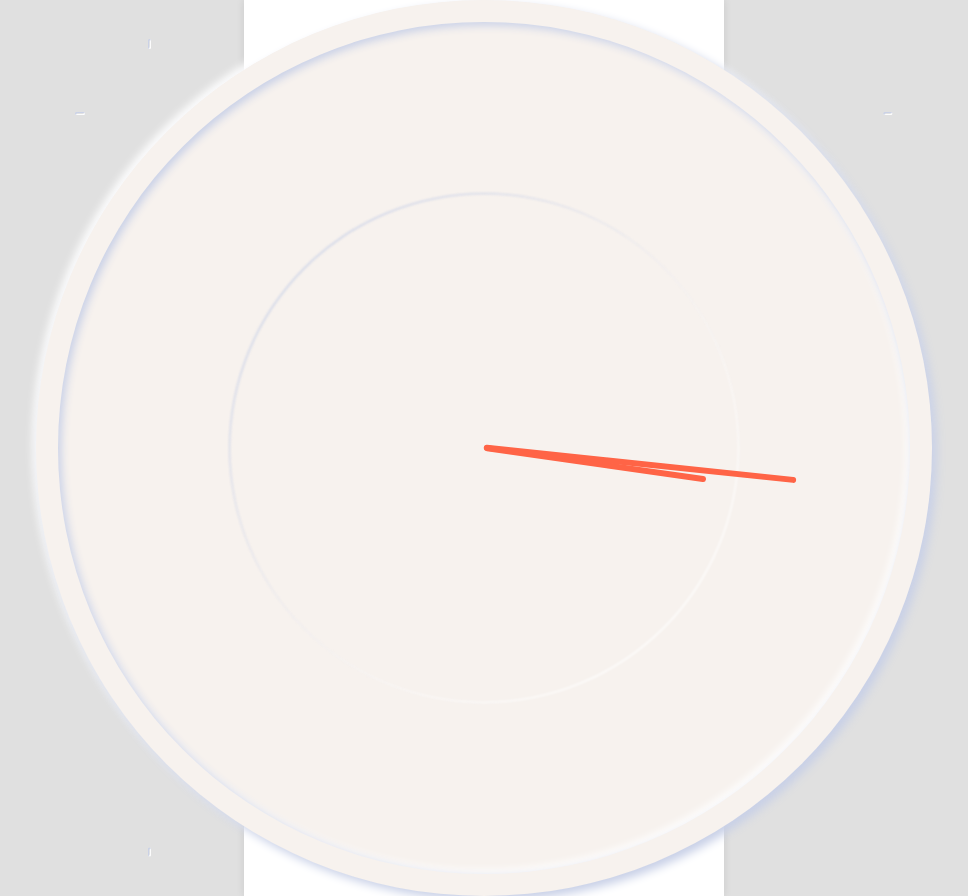
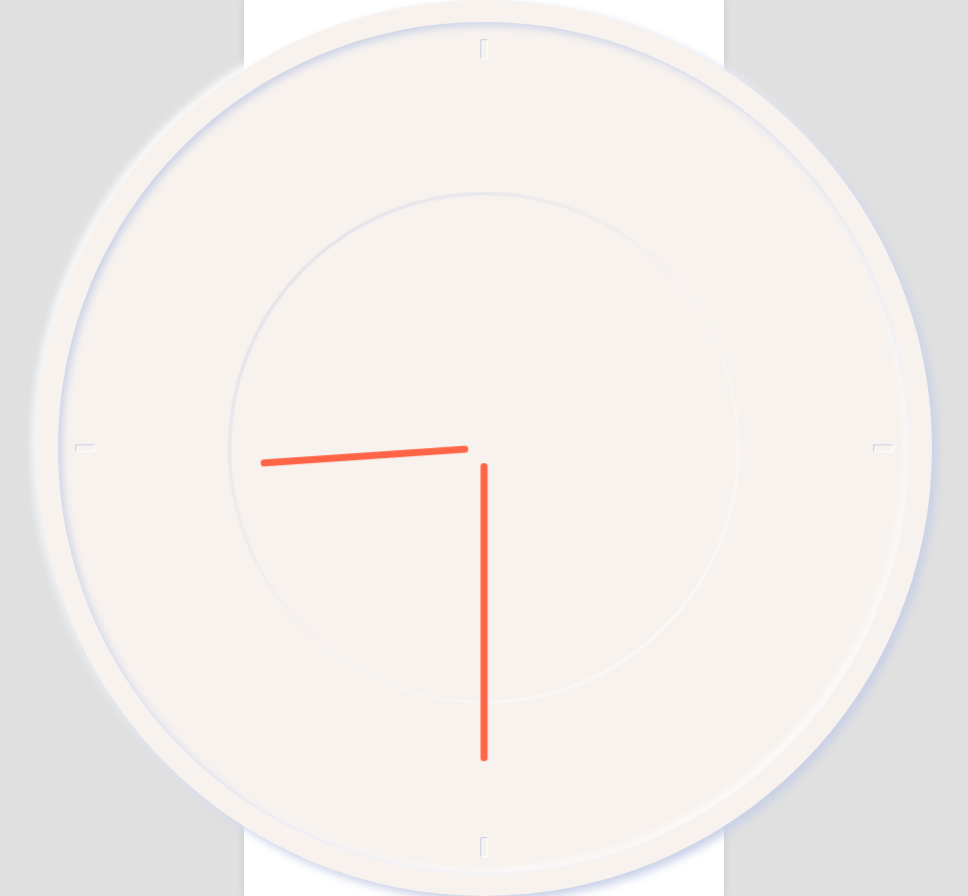
Before and after one commit to skojphy/wedding-es, a SvelteKit app: page /intro2 in a window 1280 px wide. Shown: the whole page, without its empty margins (156-1124 px from the left). Built offline with nearby package versions, Linux system fonts and the light colour scheme.

Commit message:
feat: 시계 동작 추가

```diff
--- a/src/routes/intro1/+page.svelte
+++ b/src/routes/intro1/+page.svelte
@@ -49,7 +49,7 @@
 		<p class="text">그럼 지금부터<br />게임을 시작하겠습니다.</p>
 	</div>
 	<div class="next-wrapper">
-		<NextButton href="/" color="#0b9444" />
+		<NextButton href="/intro2" color="#0b9444" />
 	</div>
 </div>
 
--- a/src/routes/intro2/+page.svelte
+++ b/src/routes/intro2/+page.svelte
@@ -29,8 +29,12 @@
 </script>
 
 <div class="clock" style="background: #F7F2EE;">
-	<div bind:this={hoursEl} class="hand hours"></div>
-	<div bind:this={minutesEl} class="hand minutes"></div>
+	<div bind:this={hoursEl} class="hand hours">
+		<div class="hand-inner"></div>
+	</div>
+	<div bind:this={minutesEl} class="hand minutes">
+		<div class="hand-inner"></div>
+	</div>
 	<div class="marker">
 		<span class="marker__1"></span>
 		<span class="marker__2"></span>
@@ -63,16 +67,27 @@
 		z-index: 200;
 	}
 
+	.hand-inner {
+		position: absolute;
+		bottom: 1rem; /* offset from the pivot */
+		left: 50%;
+		transform: translateX(-50%);
+		width: 100%;
+		height: calc(100% - 1rem); /* slightly shorter than the base hand */
+		background: #ff6446;
+		border-radius: 0.2rem;
+	}
+
 	.hours {
 		width: 0.4rem;
 		height: 25%;
-		background: #ff6446;
+		animation: spin-counter 2.3s linear infinite;
 	}
 
 	.minutes {
 		width: 0.4rem;
 		height: 35%;
-		background: #ff6446;
+		animation: spin-counter 0.6s linear infinite;
 	}
 
 	.marker {
@@ -112,30 +127,39 @@
 
 	.marker__1,
 	.marker__2 {
-		width: 0.2rem;
-		height: 0.6rem;
-		left: 5.6rem;
+		width: 0.6vw;
+		height: 1.5vw;
+		left: 50%;
+		transform: translateX(-50%);
 	}
 
 	.marker__3,
 	.marker__4 {
-		width: 0.6rem;
-		height: 0.2rem;
-		top: 5.6rem;
+		width: 1.5vw;
+		height: 0.6vw;
+		top: 50%;
+		transform: translateY(-50%);
 	}
 
 	.marker__1 {
 		top: 2%;
 	}
 	.marker__2 {
-		top: 98%;
-		transform: translateY(-0.6rem);
+		bottom: 2%;
 	}
 	.marker__3 {
 		left: 2%;
 	}
 	.marker__4 {
-		left: 98%;
-		transform: translateX(-0.6rem);
+		right: 2%;
+	}
+
+	@keyframes spin-counter {
+		from {
+			transform: rotate(0deg);
+		}
+		to {
+			transform: rotate(-360deg);
+		}
 	}
 </style>
```
